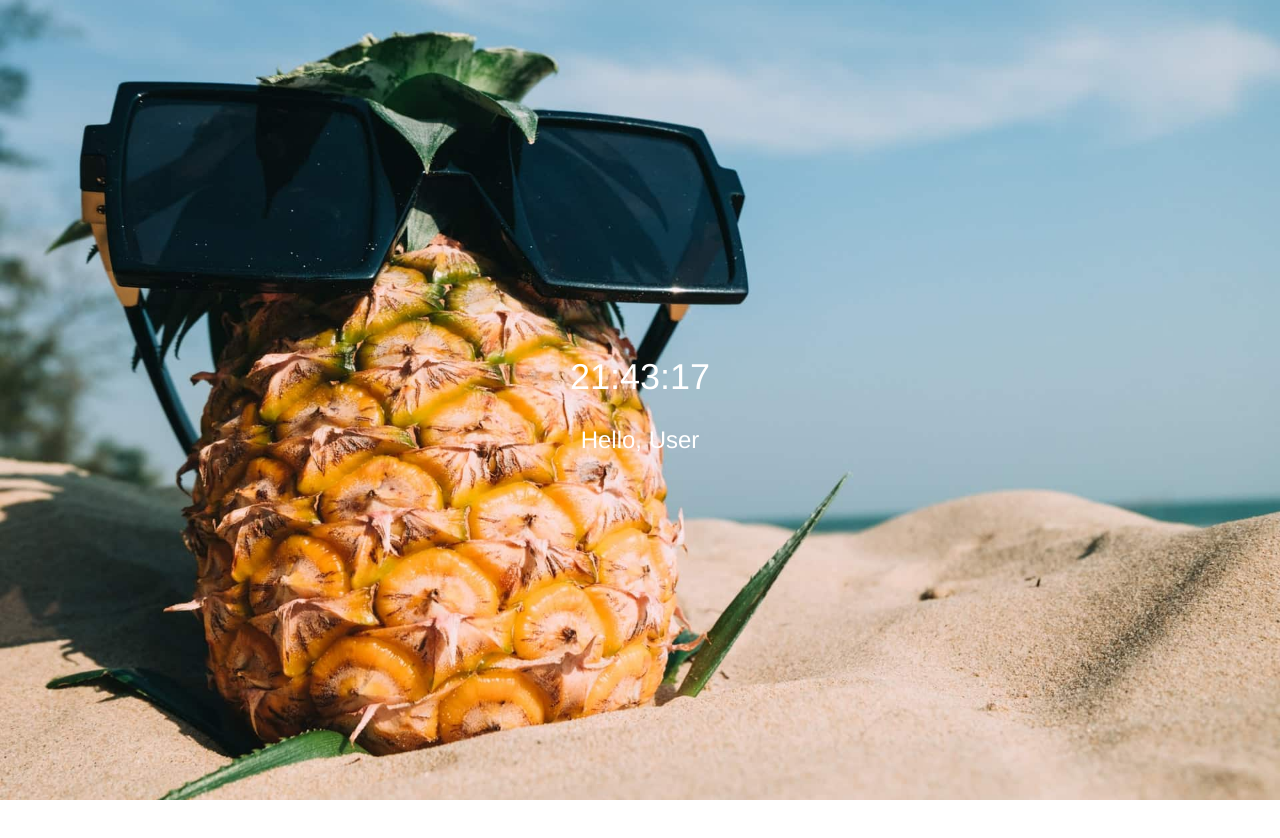
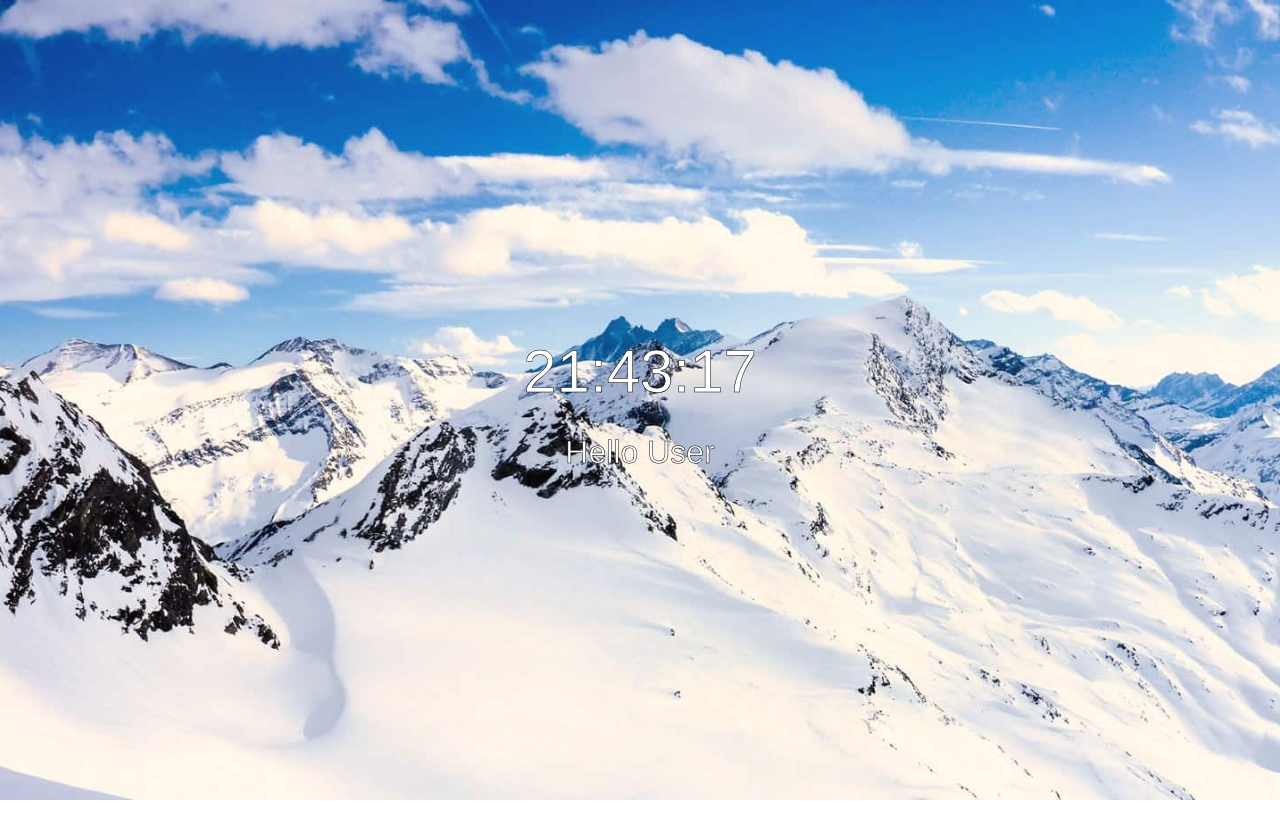
Before and after one commit to MirzaLeka/DailyLoop, a website: page Web-Info/startpage.html in a window 1280 px wide. Shown: the top 838 px of the page. Drawn offline with Linux system fonts and the light colour scheme.

Commit message:
Finished background image

```diff
--- a/Web-Info/startpage.html
+++ b/Web-Info/startpage.html
@@ -19,8 +19,8 @@
 
     <div id="mainDiv">
 
-        <h1></h1>
-        <h3>Hello, User</h3>
+        <h1 id="clockTitle"></h1>
+        <h3 id="helloTitle">Hello  User</h3>
 
 
     </div>
@@ -30,24 +30,28 @@
 
 <style>
 
+
     #mainDiv{
     display: flex;
     align-items: center;
     justify-content: center;
     flex-direction: column;
     height: 100vh;
-    background: url("../Resources/img/beachananas.jpeg") no-repeat center center;
     width: 100%;
-    background-attachment: fixed;
-    overflow: hidden;
-    background-size: cover;
-    -webkit-background-size: cover;
-    -moz-background-size: cover;
-    -o-background-size: cover;
     }
 
-    h1, h3{
-        color: #FFF;
+    #clockTitle, #helloTitle{
+    -webkit-text-fill-color: white;
+   -webkit-text-stroke-width: 0.5px;
+   -webkit-text-stroke-color: black;
+    }
+
+    #clockTitle{
+        font-size: 60px;
+    }
+
+    #helloTitle {
+        font-size: 32px;
     }
 
 </style>
@@ -56,6 +60,7 @@
 $(document).ready(() => {
 
 startTime();
+changeBackgroundImg();
 
 });
 
@@ -67,7 +72,7 @@ function startTime() {
     m = checkTime(m);
     s = checkTime(s);
 
-    $("h1").html(h + ":" + m + ":" + s);
+    $("#clockTitle").html(h + ":" + m + ":" + s);
 
     var t = setTimeout(startTime, 500);
 }
@@ -76,6 +81,58 @@ function checkTime(i) {
     return i;
 }
 
+
+let arrayOfBackgrounds = [
+    "../Resources/img/beachananas.jpeg",
+    "../Resources/img/beachshells.jpg",
+    "../Resources/img/bike.jpeg",
+    "../Resources/img/bottle.jpeg",
+    "../Resources/img/clouds.jpeg",
+
+    "../Resources/img/docks.jpeg",
+    "../Resources/img/ferrari.jpeg",
+    "../Resources/img/forestroad.jpg",
+    "../Resources/img/glasses.jpeg",
+    "../Resources/img/guitar.jpg",
+
+    "../Resources/img/headphones.jpeg",
+    "../Resources/img/jetengine.jpg",
+    "../Resources/img/kitten.jpeg",
+    "../Resources/img/raspberries.jpeg",
+    "../Resources/img/road.jpeg",
+
+    "../Resources/img/rope.jpeg",
+    "../Resources/img/sandals.jpeg",
+    "../Resources/img/searocks.jpeg",
+    "../Resources/img/seastar.jpeg",
+    "../Resources/img/snow.jpeg",
+
+    "../Resources/img/thunder.jpeg",
+    "../Resources/img/underwater.jpeg",
+    "../Resources/img/watch.jpeg",
+    "../Resources/img/wing.jpeg",
+    "../Resources/img/wolves.jpeg"
+];
+
+
+function changeBackgroundImg() {
+
+    var randImg = arrayOfBackgrounds[Math.floor(Math.random() * arrayOfBackgrounds.length)];
+
+    $("#mainDiv").css({
+        "background": `url('${randImg}')`,
+        "background-attachment": "fixed",
+        "overflow": "hidden",
+        "background-position": "center",
+        "background-repeat": "no-repeat",
+        "background-size": "cover",
+        "-webkit-background-size": "cover",
+        "-moz-background-size": "cover",
+        "-o-background-size": "cover"
+    });
+
+}
+
 </script>
 
 </body>
```
Also changed, not shown: Resources/img/boxer.jpeg (deleted).
